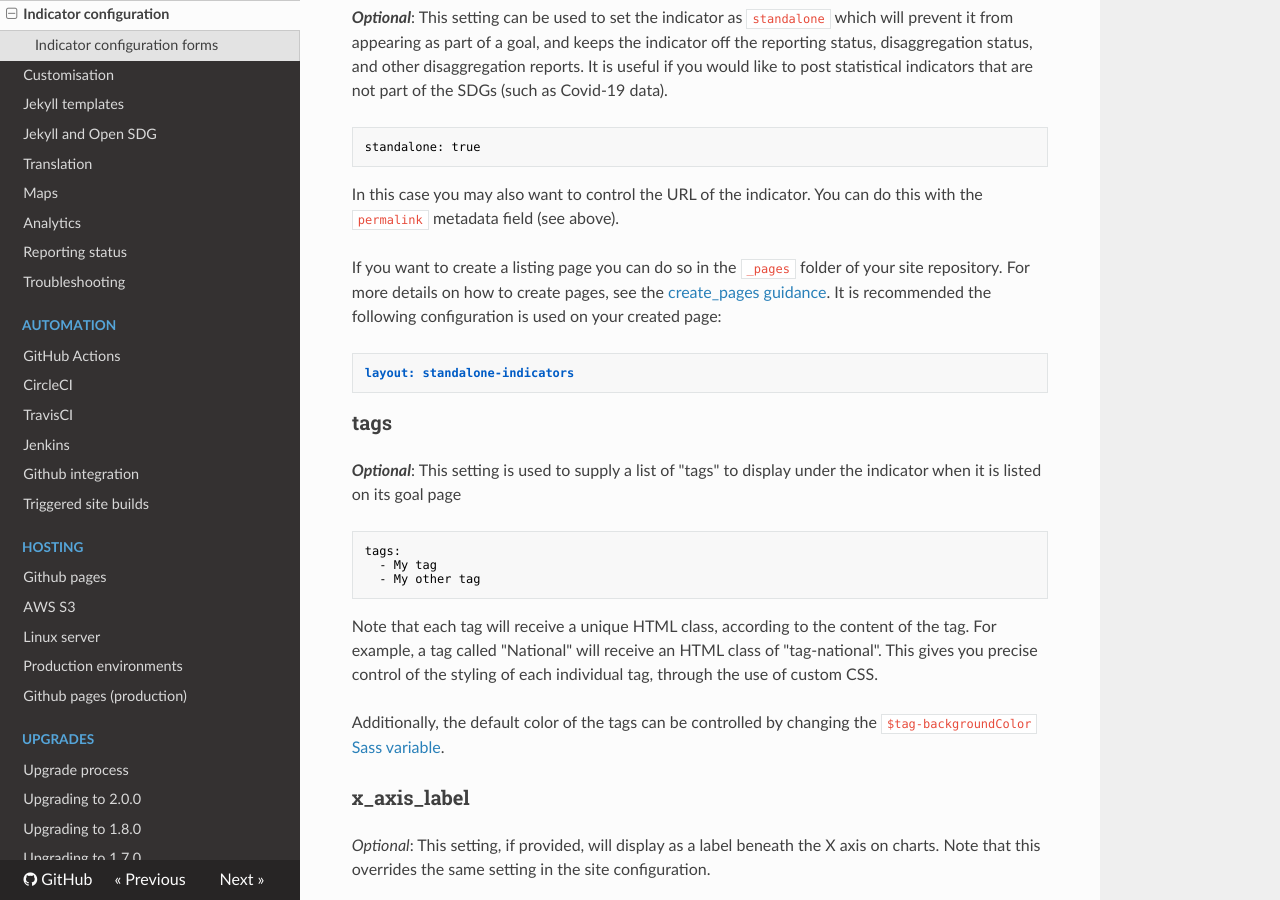
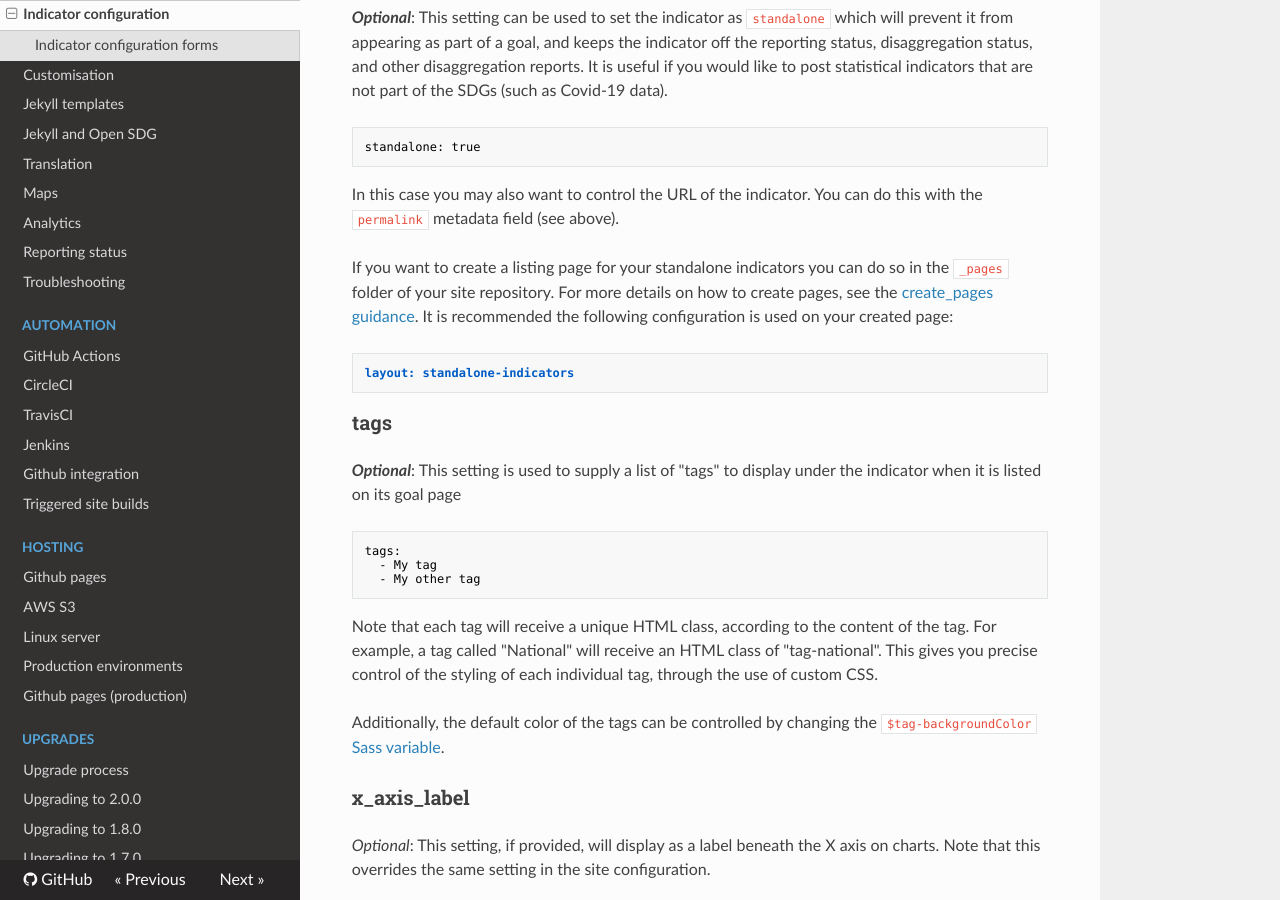
Before and after one commit to open-sdg/open-sdg, an MkDocs documentation site: the page built from docs/indicator-configuration.md, in a window 1280 px wide and 900 px high, scrolled down 13592 px. Built offline with MkDocs 1.6.1, drawn with Linux system fonts in a browser that asks for light colours; nearby versions of some CDN libraries.

Commit message:
Update indicator-configuration.md

````diff
--- a/docs/indicator-configuration.md
+++ b/docs/indicator-configuration.md
@@ -608,7 +608,7 @@
 
 In this case you may also want to control the URL of the indicator. You can do this with the `permalink` metadata field (see above).
 
-If you want to create a listing page you can do so in the `_pages` folder of your site repository. For more details on how to create pages, see the [create_pages guidance](https://open-sdg.readthedocs.io/en/latest/tutorials/create-pages/). It is recommended the following configuration is used on your created page:
+If you want to create a listing page for your standalone indicators you can do so in the `_pages` folder of your site repository. For more details on how to create pages, see the [create_pages guidance](https://open-sdg.readthedocs.io/en/latest/tutorials/create-pages/). It is recommended the following configuration is used on your created page:
 
 ```
 layout: standalone-indicators
````
